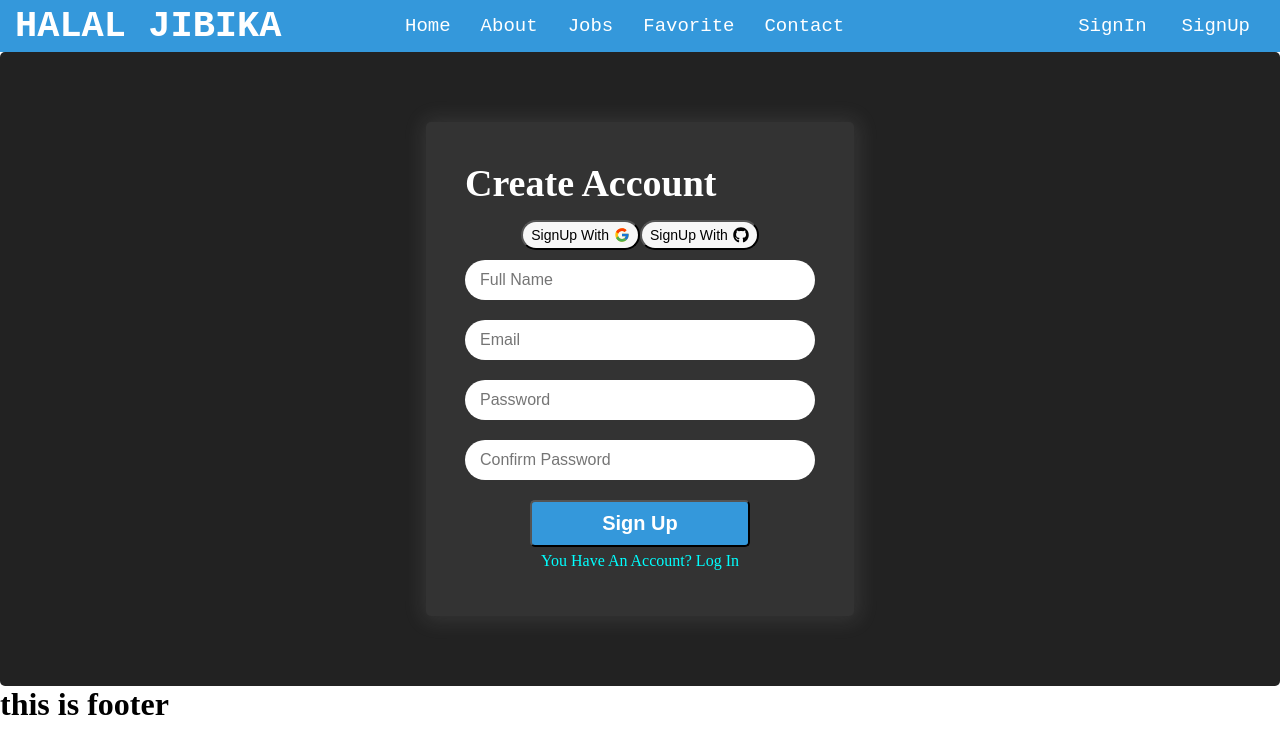
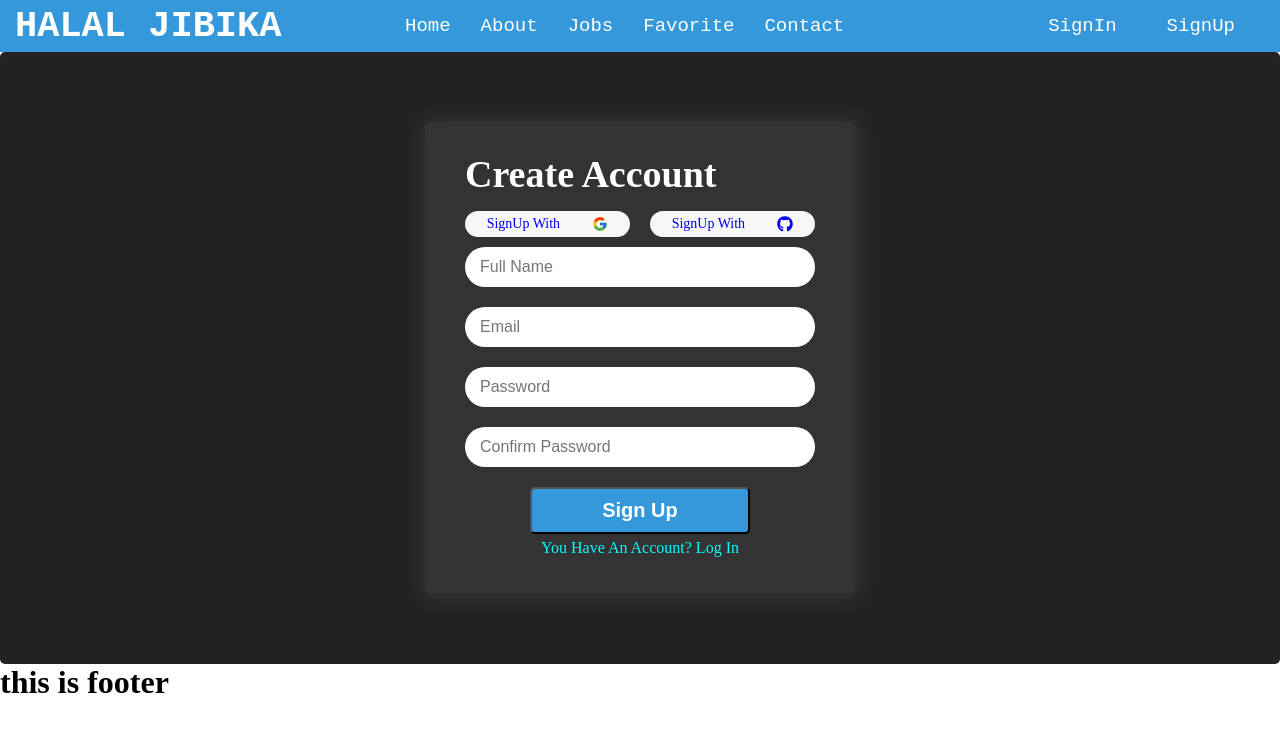
Before and after one commit to devRokib/HALAL_JIBIKA, a React (Vite) app: page /signup in a window 1280 px wide. Shown: the top 754 px of the page. Built offline with nearby package versions, Linux system fonts and the light colour scheme; no server answers.

Commit message:
data loaded done

```diff
--- a/src/Component/Sign Up/SignUp.css
+++ b/src/Component/Sign Up/SignUp.css
@@ -13,7 +13,7 @@
     margin: auto;
     background: #333;
     color: #fff;
-    padding: 39px;
+    padding: 30px 40px;
     border-radius: 5px;
     box-shadow: 1px 1px 20px 5px rgba(218, 218, 218, 0.1);
 }
--- a/src/Component/Sign Up/SignUp.jsx
+++ b/src/Component/Sign Up/SignUp.jsx
@@ -18,10 +18,12 @@ function SignUp() {
            if(loading||updating){
             return <Loading/>
            }
+
            let errorElement;
            if(error){
             errorElement = <p>{error?.message}</p>
            }
+
            if(user){
             navigate('/')
            }
--- a/src/Component/SocialAccount/SocialAccount.css
+++ b/src/Component/SocialAccount/SocialAccount.css
@@ -2,7 +2,7 @@
     display: flex;
     align-items: center;
     justify-content:space-between;
-    max-width: 100%;
+    width:350px;
 }
 .signWithGoogle{
      display:flex;
@@ -13,6 +13,7 @@
      padding: 5px 8px;
      border-radius: 20px;
      cursor: pointer;
+     margin-right: 10px;
 }
 .signWithGithub{
     display:flex;
@@ -23,6 +24,7 @@
     padding: 5px 8px;
     border-radius: 20px;
     cursor: pointer;
+    margin-left: 10px;
 }
 .GoogleIcon{
     font-size: 16px;
--- a/src/Component/SocialAccount/SocialAccount.jsx
+++ b/src/Component/SocialAccount/SocialAccount.jsx
@@ -3,7 +3,7 @@ import { FcGoogle } from "react-icons/fc";
 import { FaGithub } from "react-icons/fa";
 import { useSignInWithGithub, useSignInWithGoogle } from 'react-firebase-hooks/auth'
 import auth from '../../fireConfige/FirebaseConfig'
-import { useNavigate } from 'react-router-dom'
+import { NavLink, useNavigate } from 'react-router-dom'
 import Loading from '../Loading/Loading'
 import { toast } from 'react-toastify'
 
@@ -29,14 +29,14 @@ function SocialAccount() {
   return (
     <div>
       <div className="buttonContainer">
-          <button onClick={()=>signInWithGoogle()} className='signWithGoogle'>
+          <NavLink to='/' onClick={()=>signInWithGoogle()} className='signWithGoogle'>
             <span className="GoogleContent">SignUp With </span>
             <span className="GoogleIcon"><FcGoogle/></span>
-          </button>
-          <button onClick={()=>signInWithGithub()} className='signWithGithub'>
+          </NavLink>
+          <NavLink to='/' onClick={()=>signInWithGithub()} className='signWithGithub'>
             <span className="GithubContent">SignUp With </span>
             <span className="GithubIcon"><FaGithub /></span>
-          </button>
+          </NavLink>
           </div>
     </div>
   )
--- a/src/Component/User Profile/Profile/Profile.jsx
+++ b/src/Component/User Profile/Profile/Profile.jsx
@@ -1,11 +1,6 @@
 import React from 'react'
-import { useLoaderData } from 'react-router-dom'
-import Profile from './Profile';
 
 function Profile() {
-    const Profile = useLoaderData()
-    console.log(ProfileInformation)
-    const {username,name,email,phone} = Profile
   return (
     <div>
 
--- a/src/Component/User Profile/UserProfileDetails.jsx
+++ b/src/Component/User Profile/UserProfileDetails.jsx
@@ -1,11 +1,24 @@
 import React from 'react'
+import { useLoaderData } from 'react-router-dom';
+
 
 
 function UserProfileDetails() {
-
+    const Profile = useLoaderData()
+    const {username,name,email,phone,photoURL} =Profile
   return (
-    <div>
-
+    <div className='profileSection'>
+      <div className="profileContainer">
+        <div className="profileItem">
+          <div className="profileImg">
+            {/* <img src={photoURL} alt="" /> */}
+          </div>
+          <div className="profileContent">
+            <h3>{email}</h3>
+            <h3>{username}</h3>
+          </div>
+        </div>
+      </div>
     </div>
   )
 }
--- a/src/Layout/Header/Header.css
+++ b/src/Layout/Header/Header.css
@@ -54,3 +54,16 @@
     width: 40px;
     display: inline-block;
 }
+.active{
+    background: #2980b9;
+
+}
+.headerMenu ul a {
+    display: flex;
+    align-items: center;
+    margin: 0 5px;
+    padding: 0px 10px;
+    color: #fff;
+    font-size: 19px;
+    font-family: monospace,sans-serif;
+}
--- a/src/Layout/Header/Header.jsx
+++ b/src/Layout/Header/Header.jsx
@@ -1,9 +1,10 @@
 import './Header.css'
-import { NavLink } from 'react-router-dom'
-import { IoLogOut } from "react-icons/io5";
+import { Link, NavLink } from 'react-router-dom'
+
 import { useAuthState } from 'react-firebase-hooks/auth';
 import auth from '../../fireConfige/FirebaseConfig';
 import { signOut } from 'firebase/auth';
+
 
 function Header() {
   const[user] = useAuthState(auth)
@@ -30,10 +31,13 @@ function Header() {
               {
                 user?<NavLink onClick={logout}>LogOut</NavLink>:<NavLink to="/signin">SignIn</NavLink>
               }
+              <NavLink className='userSide' to='userProfile'>
               <span className='UserDisplayName'>{user?.displayName}</span>
 
-              <span>{user?.photoURL?<img src={user?.photoURL} alt=""/> :<NavLink to= "/signup">SignUp</NavLink>}
+              <span>{user?.photoURL?<img   src={user?.photoURL} alt=""/> :<Link to='/signup'>SignUp</Link>}
               </span>
+             </NavLink>
+
             </div>
           </ul>
         </div>
--- /dev/null
+++ b/src/pages/Jobs/JobDetails/JobDetails.jsx
@@ -0,0 +1,17 @@
+import React from 'react'
+
+function JobDetails({data}) {
+    const {id,companyName,description,logo,position,title,} = data
+  return (
+    <div>
+      <h3>{id}</h3>
+      <h3>{companyName}</h3>
+      <h3>{description}</h3>
+      <h3>{logo}</h3>
+      <h3>{title}</h3>
+      <h3>{position}</h3>
+    </div>
+  )
+}
+
+export default JobDetails
--- a/src/pages/Jobs/Jobs.jsx
+++ b/src/pages/Jobs/Jobs.jsx
@@ -1,9 +1,15 @@
 import React from 'react'
+import { useLoaderData } from 'react-router-dom'
+import JobDetails from './JobDetails/JobDetails'
 
 function Jobs() {
+  const userData = useLoaderData()
+  console.log(userData)
   return (
     <div>
-      <h1>This is job page</h1>
+      {
+        userData.map((data)=><JobDetails key={data.id} data ={data}/>)
+      }
     </div>
   )
 }
--- a/src/routes/Routes.jsx
+++ b/src/routes/Routes.jsx
@@ -8,6 +8,7 @@ import Favorite from "../pages/Favorite/Favorite";
 import SignIn from "../Component/Sign In/SignIn";
 import SignUp from "../Component/Sign Up/SignUp";
 import NotFound from "../pages/Not Found/NotFound";
+import UserProfileDetails from "../Component/User Profile/UserProfileDetails";
 
 const routes = createBrowserRouter([
     {
@@ -24,7 +25,8 @@ const routes = createBrowserRouter([
             },
             {
               path:'/jobs',
-              element:<Jobs/>
+              element:<Jobs/>,
+              loader:()=>fetch("http://localhost:9000/jobs")
             },
             {
               path:'/contact',
@@ -40,8 +42,16 @@ const routes = createBrowserRouter([
             },
             {
               path:'/signup',
-              element:<SignUp/>
+              element:<SignUp/>,
+              children:[
+
+              ]
             },
+            {
+              path:'/userProfile',
+              element:<UserProfileDetails/>
+            }
+
         ]
 
     },
```
